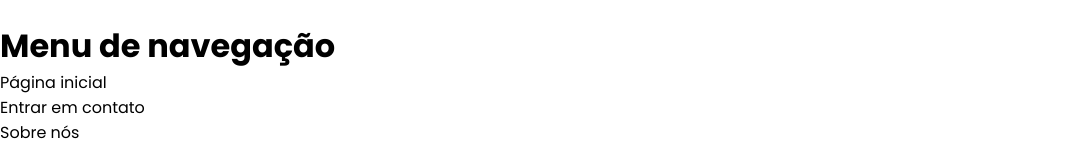
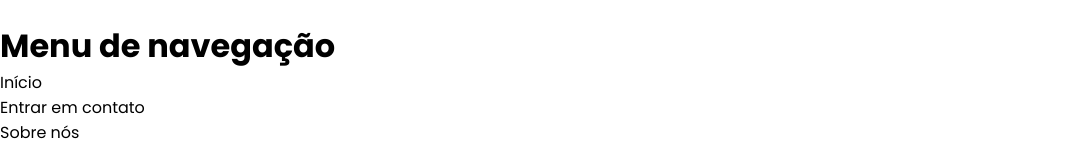
Before and after one commit to gfrnca/angular-ossain-tcc, an Angular app: page / in a window 1280 px wide. Shown: the part 121-273 px from the top of the page, without its empty margins (0-1087 px from the left). Built offline with nearby package versions, Linux system fonts and the light colour scheme.

Commit message:
Inclusão dos routerLink's no menu mobile

```diff
--- a/src/app/header/header.component.ts
+++ b/src/app/header/header.component.ts
@@ -42,13 +42,13 @@ import { Component, OnInit } from '@angular/core';
         <h1><span>Menu d</span>e navegação</h1>
         <ul>
           <li>
-            Página inicial
+            <a routerLink="/">Início</a>
           </li>
           <li>
-            Entrar em contato
+            <a routerLink="/contact">Entrar em contato</a>
           </li>
           <li>
-            Sobre nós
+            <a routerLink="/about">Sobre nós</a>
           </li>
         </ul>
         <h1><span>Insti</span>tucional</h1>
```
